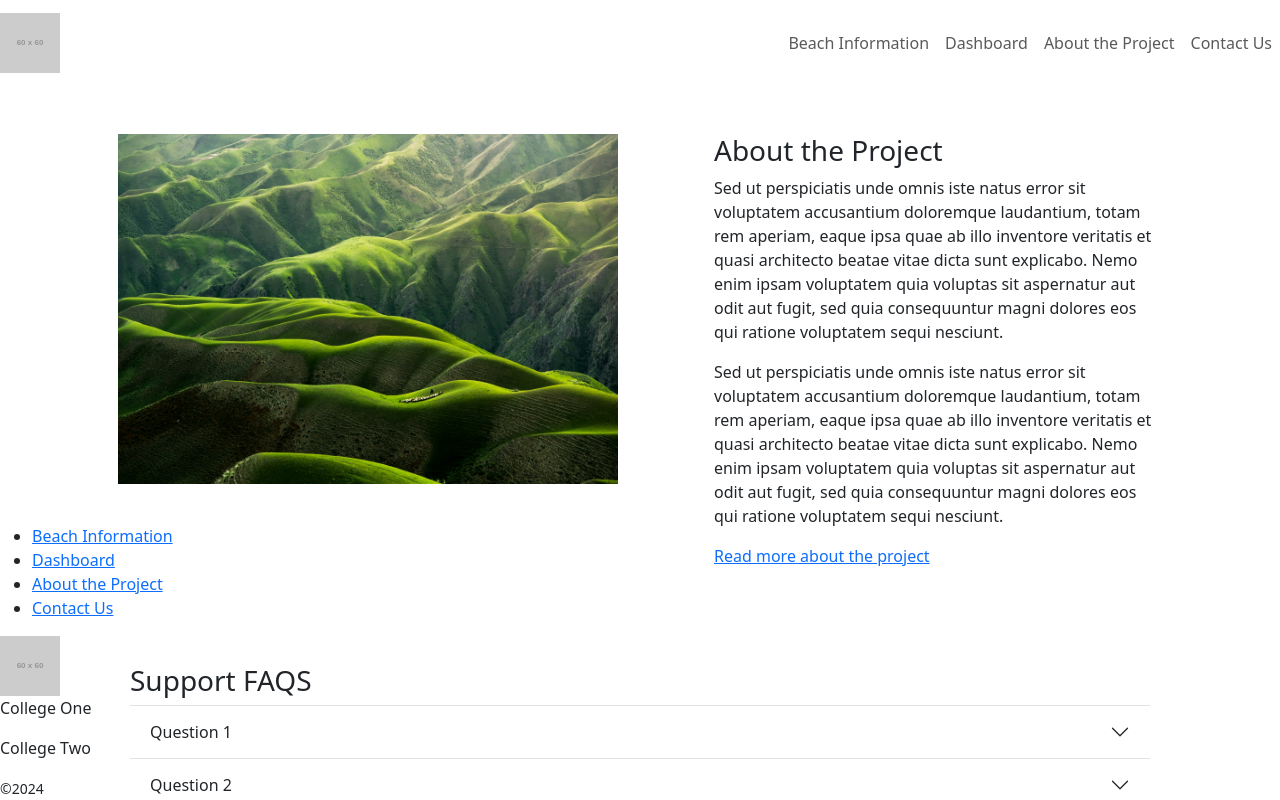
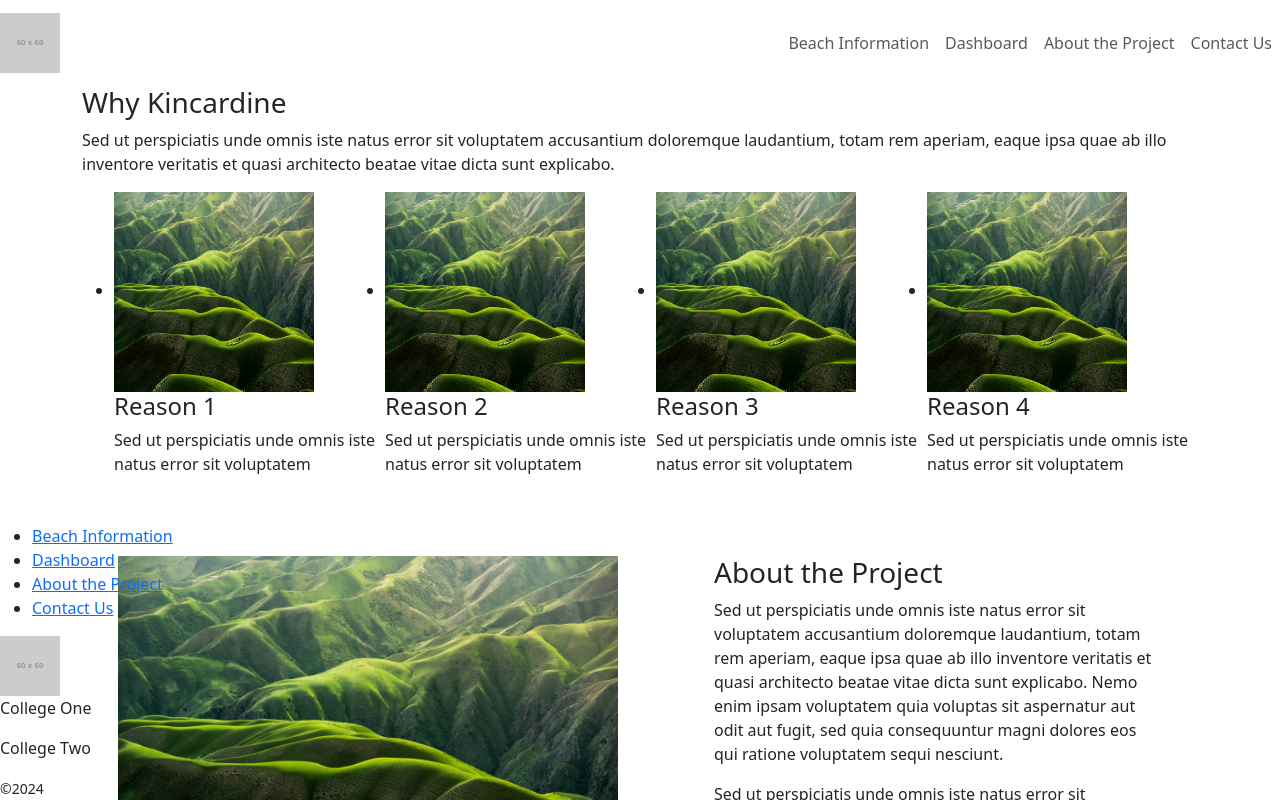
Before and after one commit to C-Blouin/SmartBeach, a React (Vite) app: page / in a window 1280 px wide. Shown: the top 800 px of the page. Built offline with nearby package versions, Linux system fonts and the light colour scheme.

Commit message:
contact and home navigation, why kincardine section

```diff
--- a/src/App.jsx
+++ b/src/App.jsx
@@ -12,6 +12,7 @@ import "./css/App.css";
 import Header from "./views/shared/Header.jsx";
 import Footer from "./views/shared/Footer.jsx";
 import Home from "./views/Home.jsx";
+import Contact from "./views/Contact.jsx";
 function App() {
   return (
     <div className="App">
@@ -21,8 +22,9 @@ function App() {
         <BrowserRouter>
           {/* Application Routes Here */}
           <Routes>
+            {/* Place Page Component Routes Here (e.g. Home, About, Dashboard, etc.) */}
             <Route path="/" element={<Home />} />
-            {/* Place Page Component Routes Here (e.g. Home, About, Dashboard, etc.) */}
+            <Route path="/contact" element={<Contact />} />
           </Routes>
         </BrowserRouter>
         {/* End of Browser Router Wrapper */}
--- a/src/css/App.css
+++ b/src/css/App.css
@@ -7,3 +7,7 @@
   -webkit-font-smoothing: antialiased;
   -moz-osx-font-smoothing: grayscale;
 }
+
+.reasons ul {
+  display: flex;
+}
--- /dev/null
+++ b/src/views/Contact.jsx
@@ -0,0 +1,11 @@
+import React from "react";
+
+function Contact() {
+  return (
+    <section className="container">
+      <h1>Contact</h1>
+    </section>
+  );
+}
+
+export default Contact;
--- a/src/views/Home.jsx
+++ b/src/views/Home.jsx
@@ -3,6 +3,47 @@ import React from "react";
 function Home() {
   return (
     <section className="container">
+      <section className="reasons_why">
+        <h3>Why Kincardine</h3>
+        <p>
+          Sed ut perspiciatis unde omnis iste natus error sit voluptatem
+          accusantium doloremque laudantium, totam rem aperiam, eaque ipsa quae
+          ab illo inventore veritatis et quasi architecto beatae vitae dicta
+          sunt explicabo.
+        </p>
+        <section class="reasons">
+          <ul>
+            <li>
+              <img src="/image.jpg" width="200" height="200" alt="" />
+              <h4>Reason 1</h4>
+              <p>
+                Sed ut perspiciatis unde omnis iste natus error sit voluptatem
+              </p>
+            </li>
+            <li>
+              <img src="/image.jpg" width="200" height="200" alt="" />
+              <h4>Reason 2</h4>
+              <p>
+                Sed ut perspiciatis unde omnis iste natus error sit voluptatem
+              </p>
+            </li>
+            <li>
+              <img src="/image.jpg" width="200" height="200" alt="" />
+              <h4>Reason 3</h4>
+              <p>
+                Sed ut perspiciatis unde omnis iste natus error sit voluptatem
+              </p>
+            </li>
+            <li>
+              <img src="/image.jpg" width="200" height="200" alt="" />
+              <h4>Reason 4</h4>
+              <p>
+                Sed ut perspiciatis unde omnis iste natus error sit voluptatem
+              </p>
+            </li>
+          </ul>
+        </section>
+      </section>
       <section className="about_us row">
         <div className="col mx-auto p-5">
           <img src="/image.jpg" width="500" height="350" alt="" />
--- a/src/views/shared/Header.jsx
+++ b/src/views/shared/Header.jsx
@@ -1,6 +1,6 @@
 // For any logos or assets to be placed in the header, import them above the component, and then reference them inside the component as needed.
 
-function Header () {
+function Header() {
   return (
     // Start of Header
     <header>
@@ -25,7 +25,7 @@ function Header () {
         >
           <ul className="navbar-nav">
             <li className="nav-item">
-            <a className="nav-link" href="#">
+              <a className="nav-link" href="/" id="home">
                 Beach Information
               </a>
             </li>
@@ -40,7 +40,7 @@ function Header () {
               </a>
             </li>
             <li className="nav-item">
-            <a className="nav-link" href="#">
+              <a className="nav-link" href="/contact" id="contact">
                 Contact Us
               </a>
             </li>
```
Lines whose indentation alone changed are shown as unchanged.
